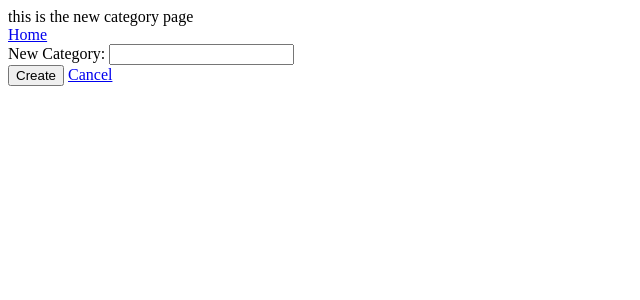
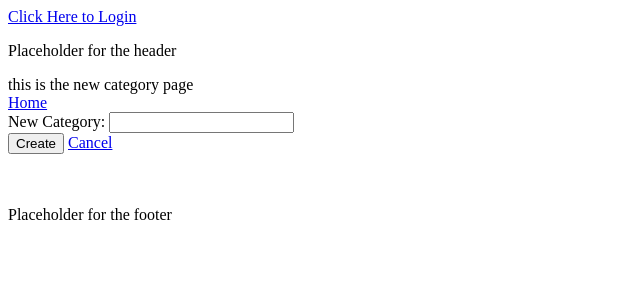
Before and after one commit to sam-atkins/fsnd-item_catalog, a Flask app: page /category/new in a window 1280 px wide. Shown: the top 300 px of the page, without its empty margins (0-640 px from the left). Run offline with Flask 2, Linux system fonts and the light colour scheme; parts of the project's set-up code (start-up, migrations or seed data) failed here and were passed over; some libraries are stand-ins or nearby versions.

Commit message:
refactor: Add template/partials folder

```diff
--- a/templates/book.html
+++ b/templates/book.html
@@ -1,6 +1,6 @@
 {% extends "base.html" %}
 {% block content %}
-{% include "header.html" %}
+{% include "partials/header.html" %}
 
 <div>
     <p>This is the page listing all books in a category</p>
@@ -18,6 +18,6 @@
     <a href="{{url_for('index')}}">Home</a>
 </div>
 
-{% include "footer.html" %}
+{% include "partials/footer.html" %}
 
 {% endblock content %}
--- a/templates/categorybooks.html
+++ b/templates/categorybooks.html
@@ -1,6 +1,6 @@
 {% extends "base.html" %}
 {% block content %}
-{% include "header.html" %}
+{% include "partials/header.html" %}
 
 <div>
     <p>This is the page listing all books in a category</p>
@@ -32,6 +32,6 @@
     <a href="{{url_for('index')}}">Home</a>
 </div>
 
-{% include "footer.html" %}
+{% include "partials/footer.html" %}
 
 {% endblock content %}
--- a/templates/deletebook.html
+++ b/templates/deletebook.html
@@ -1,5 +1,6 @@
 {% extends "base.html" %}
 {% block content %}
+{% include "partials/header.html" %}
     <div>
         <h2>Are you sure you want to delete {{book.name}} by {{book.author}}?</h2>
     </div>
@@ -15,4 +16,5 @@
         <a href="{{url_for('index')}}">Home</a>
         <br>
     </div>
+{% include "partials/footer.html" %}
 {% endblock content %}
--- a/templates/deletecategory.html
+++ b/templates/deletecategory.html
@@ -1,5 +1,6 @@
 {% extends "base.html" %}
 {% block content %}
+{% include "partials/header.html" %}
     <div>
         <h2>Are you sure you want to delete {{category.name}}?</h2>
         <p>This will also delete all books within this category.</p>
@@ -11,5 +12,5 @@
             <a href="{{url_for('index')}}">Cancel</a>
         </div>
     </form>
-
+{% include "partials/footer.html" %}
 {% endblock content %}
--- a/templates/editbook.html
+++ b/templates/editbook.html
@@ -1,6 +1,6 @@
 {% extends "base.html" %}
 {% block content %}
-{% include "header.html" %}
+{% include "partials/header.html" %}
     <div>
 
         <br>
@@ -53,5 +53,5 @@
         </div>
     </form>
 
-{% include "footer.html" %}
+{% include "partials/footer.html" %}
 {% endblock content %}
--- a/templates/editcategory.html
+++ b/templates/editcategory.html
@@ -1,6 +1,6 @@
 {% extends "base.html" %}
 {% block content %}
-{% include "header.html" %}
+{% include "partials/header.html" %}
     <div>
         <br>
         <a href="{{url_for('index')}}">Home</a>
@@ -25,5 +25,5 @@
         </div>
     </form>
 
-{% include "footer.html" %}
+{% include "partials/footer.html" %}
 {% endblock content %}
--- a/templates/header.html
+++ /dev/null
@@ -1,4 +0,0 @@
-<div>
-    <a href="{{url_for('showLogin')}}">Login</a>
-    <p>Placeholder for the header</p>
-</div>
--- a/templates/index.html
+++ b/templates/index.html
@@ -1,6 +1,6 @@
 {% extends "base.html" %}
 {% block content %}
-{% include "header.html" %}
+{% include "partials/header.html" %}
 
 <div>
     <p>This is the home page.</p>
@@ -36,6 +36,6 @@
 
 </div>
 
-{% include "footer.html" %}
+{% include "partials/footer.html" %}
 
 {% endblock content %}
--- a/templates/newbook.html
+++ b/templates/newbook.html
@@ -1,6 +1,6 @@
 {% extends "base.html" %}
 {% block content %}
-    {% include "header.html" %}
+    {% include "partials/header.html" %}
     <br>
     <a href="{{url_for('index')}}">Home</a>
     <br>
@@ -46,5 +46,5 @@
         </div>
     </form>
 
-    {% include "footer.html" %}
+    {% include "partials/footer.html" %}
 {% endblock content %}
--- a/templates/newcategory.html
+++ b/templates/newcategory.html
@@ -1,5 +1,6 @@
 {% extends "base.html" %}
 {% block content %}
+{% include "partials/header.html" %}
     this is the new category page
     <br>
     <a href="{{url_for('index')}}">Home</a>
@@ -19,5 +20,5 @@
     <br>
     <br>
 
-
+{% include "partials/footer.html" %}
 {% endblock content %}
--- /dev/null
+++ b/templates/partials/header.html
@@ -0,0 +1,9 @@
+<div>
+    {# <a href="{{url_for('showLogin')}}">Login</a> #}
+    {% if 'username' not in session %}
+        <a href="{{url_for('showLogin')}}">Click Here to Login</a>
+        {% else %}
+        <a href="{{url_for('disconnect')}}">Logout</a>
+    {% endif %}
+    <p>Placeholder for the header</p>
+</div>
```
Also changed, not shown: templates/partials/footer.html (renamed from templates/footer.html).
